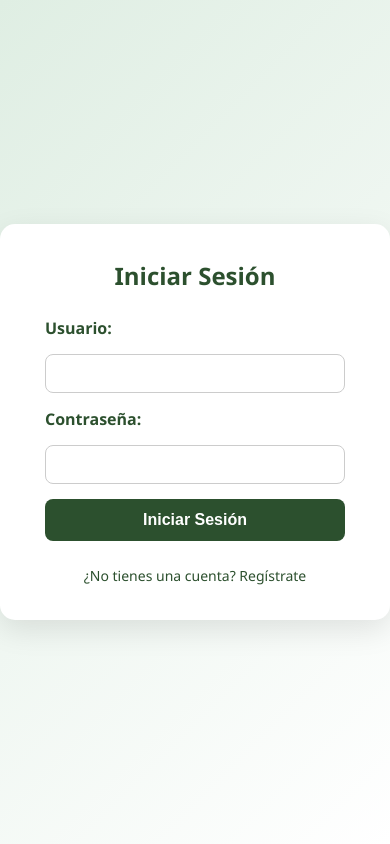
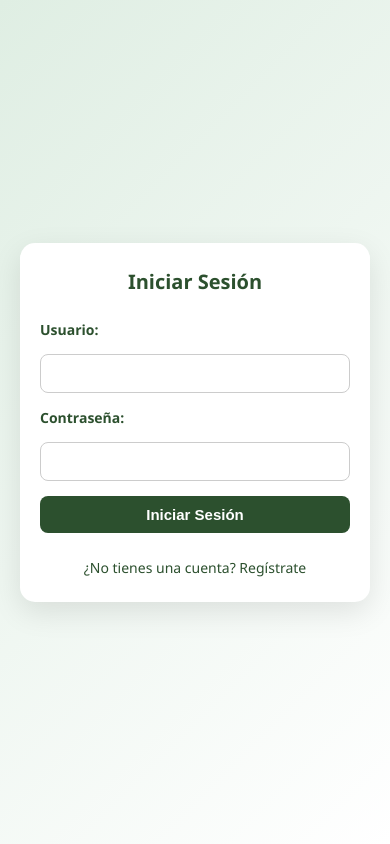
Before and after one commit to Emi-Antunez/Proyecto-Squad-Zero, a PHP site: page / in a window 390 px wide. Run offline with PHP 8.4, Linux system fonts and the light colour scheme.

Commit message:
ResponsiveBautyDiaz

```diff
--- a/Styles/IndexStyle.css
+++ b/Styles/IndexStyle.css
@@ -12,6 +12,7 @@ body {
     display: flex;
     justify-content: center;
     align-items: center;
+    padding: 20px; /* Añadido para dar espacio en móviles */
 }
 
 /* Formulario */
@@ -32,11 +33,13 @@ h2 {
     text-align: center;
     color: #2c502e;
     margin-bottom: 10px;
+    font-size: 24px;
 }
 
 label {
     font-weight: 600;
     color: #2c502e;
+    font-size: 15px;
 }
 
 input[type="text"],
@@ -70,7 +73,7 @@ input[type="submit"] {
 }
 
 input[type="submit"]:hover {
-    background-color: #2c502e;
+    background-color: #254427;
 }
 
 a {
@@ -98,3 +101,22 @@ a:hover {
         transform: translateY(0);
     }
 }
+
+@media (max-width: 480px) {
+    form {
+        padding: 25px 20px; /* Reduce el padding para móviles */
+    }
+
+    h2 {
+        font-size: 20px;
+    }
+
+    input[type="submit"] {
+        font-size: 15px;
+        padding: 10px;
+    }
+
+    label {
+        font-size: 14px;
+    }
+}
```
